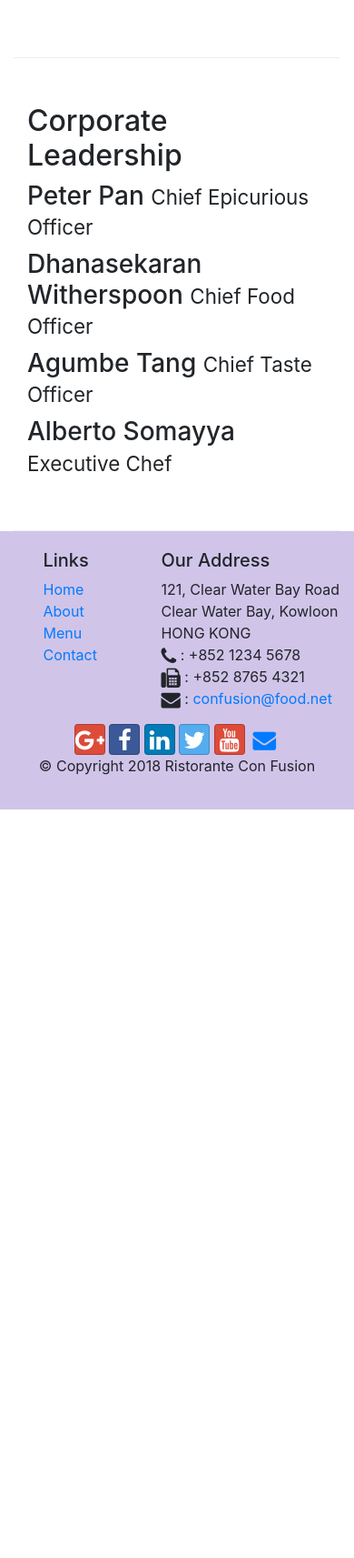
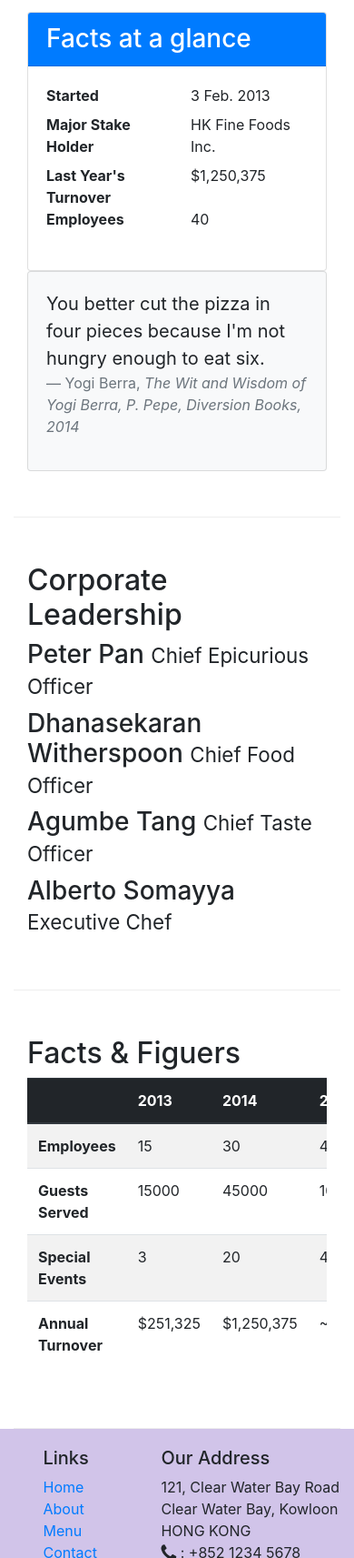
Before and after one commit to shafiq9/Bootstrap4, a website: page aboutus.html in a window 390 px wide. Shown: the part 1037-2750 px from the top of the page at 91% size. Before the commit the page ends 1927 px from the top, so only its background shows below. Drawn offline with nearby package versions, Linux system fonts and the light colour scheme.

Commit message:
table and cards

```diff
--- a/aboutus.html
+++ b/aboutus.html
@@ -74,9 +74,39 @@
                     in Hong Kong. Featuring four of the best three-star Michelin chefs in the world, you never know what will arrive on your plate the next time you visit us.</p>
                 <p>The restaurant traces its humble beginnings to <em>The Frying Pan</em>, a successful chain started by our CEO, Mr. Peter Pan, that featured for the first time the world's best cuisines in a pan.</p>
             </div>
-            <div>
+            <div class="col-sm">
+                <div class="card">
+                    <h3 class="card-header bg-primary text-white">Facts at a glance</h3>
+                     <div class="card-body">
+                         <dl class="row">
+                             <dt class="col-6">Started</dt>
+                             <dd class="col-6">3 Feb. 2013</dd>
+                             <dt class="col-6">Major Stake Holder</dt>
+                             <dd class="col-6">HK Fine Foods Inc.</dd>
+                             <dt class="col-6">Last Year's Turnover</dt>
+                             <dd class="col-6">$1,250,375</dd>
+                             <dt class="col-6">Employees</dt>
+                             <dd class="col-6">40</dd>
+                         </dl>
+
+                     </div>
+                </div>
             </div>
-        </div>
+            <div class="col-12">
+                <div class="card card-body bg-light">
+                    <blockquote class="blockquote">
+                        <p class="mb-0">You better cut the pizza in four pieces because
+                            I'm not hungry enough to eat six.</p>
+                        <footer class="blockquote-footer">Yogi Berra,
+                            <cite title="Source Title">The Wit and Wisdom of Yogi Berra,
+                            P. Pepe, Diversion Books, 2014</cite>
+                        </footer>
+                    </blockquote>
+                </div>
+
+
+            </div>
+           </div>
 
 
         <div class="row row-content align-items-center">
@@ -96,6 +126,53 @@
                 <p class="d-none d-sm-block">Award winning three-star Michelin chef with wide International experience having worked closely with whos-who in the culinary world, he specializes in creating mouthwatering Indo-Italian fusion experiences. He says, <em>Put together the cuisines from the two craziest cultures, and you get a winning hit! Amma Mia!</em></p>
             </div>
         </div>
+           <div class="row row-content">
+               <div class="col-12 col-sm-9">
+                   <h2>Facts &amp; Figuers</h2>
+                   <div class="table-responsive">
+                    <table class="table table-striped">
+                        <thead class="thead-dark">
+                            <tr>
+                                <th>&nbsp;</th>
+                                <th>2013</th>
+                                <th>2014</th>
+                                <th>2015</th>
+                            </tr>
+                        </thead>
+                        <tbody>
+                            <tr>
+                                <th>Employees</th>
+                                <td>15</td>
+                                <td>30</td>
+                                <td>40</td>
+                            </tr>
+                            <tr>
+                                <th>Guests Served</th>
+                                <td>15000</td>
+                                <td>45000</td>
+                                <td>100,000</td>
+                            </tr>
+                            <tr>
+                                <th>Special Events</th>
+                                <td>3</td>
+                                <td>20</td>
+                                <td>45</td>
+                            </tr>
+                            <tr>
+                                <th>Annual Turnover</th>
+                                <td>$251,325</td>
+                                <td>$1,250,375</td>
+                                <td>~$3,000,000</td>
+                            </tr>
+                        </tbody>
+                    </table>
+                </div>
+              </div>
+              <div class="col-12 col-sm-3">
+
+              </div>
+
+           </div>
 
     </div>
 
```
